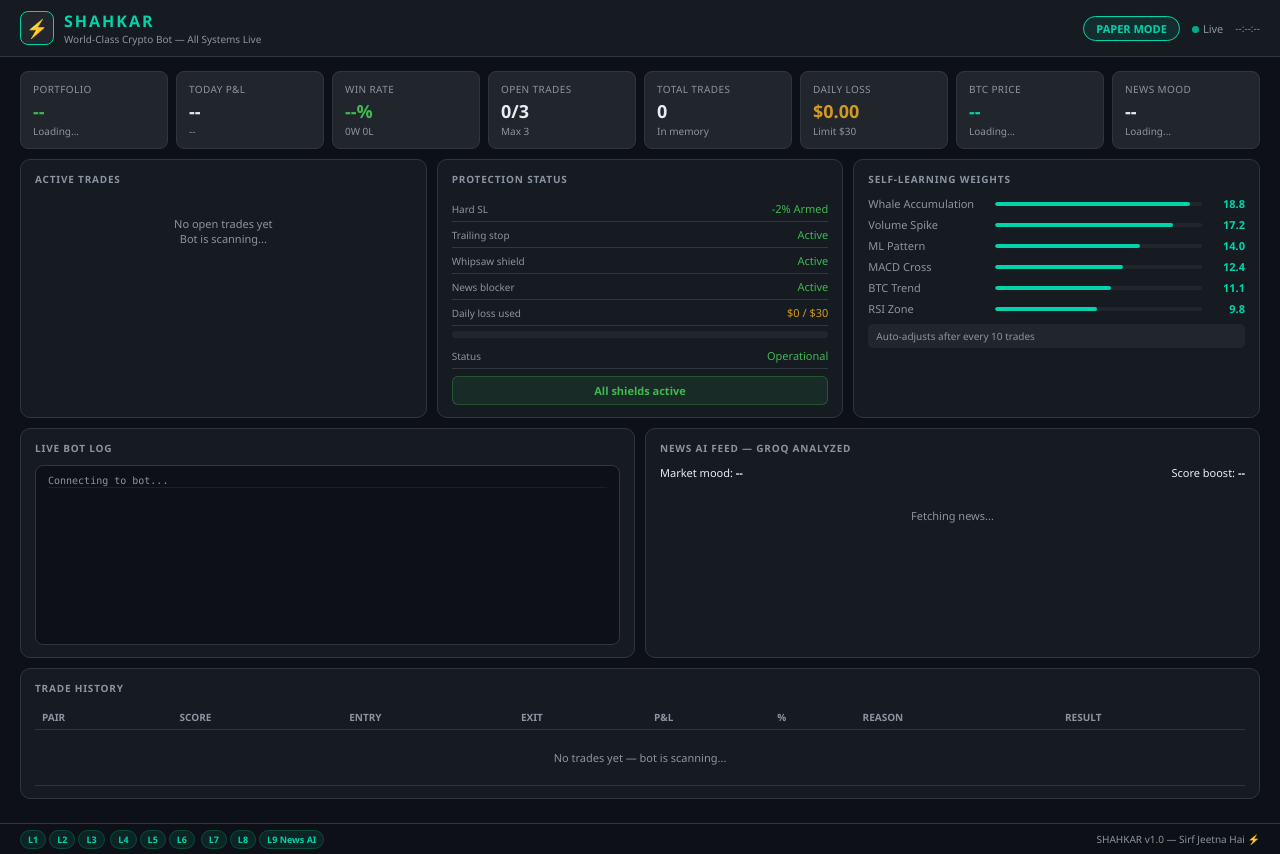
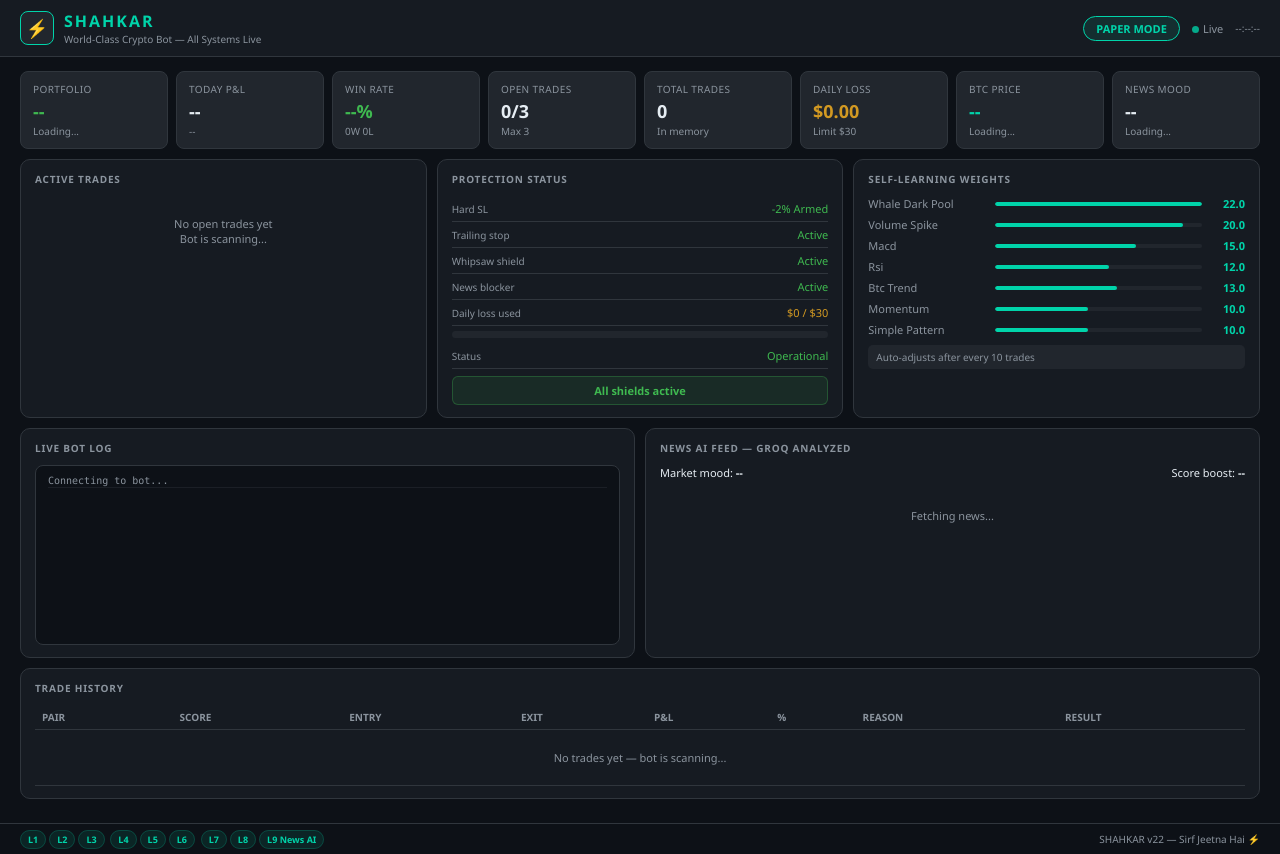
Before and after one commit to Mendeezorg/shahkar, a Flask app: page / in a window 1280 px wide. Run offline with Flask 3, Linux system fonts and the light colour scheme; data that the repository does not hold is empty; some libraries are stand-ins or nearby versions.

Commit message:
Update dashboard.html

```diff
--- a/dashboard/templates/dashboard.html
+++ b/dashboard/templates/dashboard.html
@@ -41,13 +41,6 @@ body{background:var(--bg);color:var(--text);font-family:'Segoe UI',sans-serif;fo
 .tc-fill{height:100%;border-radius:3px;background:var(--teal);}
 .tc-labels{display:flex;justify-content:space-between;font-size:9px;color:var(--muted);margin-top:2px;}
 .empty{text-align:center;color:var(--muted);padding:20px;font-size:11px;}
-.scan-row{display:flex;align-items:center;gap:6px;padding:5px 0;border-bottom:1px solid var(--border);font-size:11px;}
-.scan-row:last-child{border-bottom:none;}
-.sb{font-size:10px;font-weight:700;padding:1px 6px;border-radius:3px;}
-.sb-p{background:rgba(63,185,80,0.2);color:var(--green);}
-.sb-s{background:var(--bg3);color:var(--muted);}
-.sbar{flex:1;height:3px;background:var(--bg3);border-radius:2px;overflow:hidden;margin:0 6px;}
-.sbar-f{height:100%;border-radius:2px;}
 .news-item{padding:6px 0;border-bottom:1px solid var(--border);font-size:11px;}
 .news-item:last-child{border-bottom:none;}
 .nb{font-size:9px;font-weight:600;padding:1px 5px;border-radius:3px;margin-right:5px;}
@@ -93,7 +86,6 @@ body{background:var(--bg);color:var(--text);font-family:'Segoe UI',sans-serif;fo
 </div>
 
 <div class="main">
-  <!-- TOP METRICS -->
   <div class="grid4">
     <div class="mc"><div class="mc-label">Portfolio</div><div class="mc-val green" id="m-portfolio">--</div><div class="mc-sub" id="m-port-sub">Loading...</div></div>
     <div class="mc"><div class="mc-label">Today P&L</div><div class="mc-val" id="m-pnl">--</div><div class="mc-sub" id="m-pnl-sub">--</div></div>
@@ -105,14 +97,11 @@ body{background:var(--bg);color:var(--text);font-family:'Segoe UI',sans-serif;fo
     <div class="mc"><div class="mc-label">News Mood</div><div class="mc-val" id="m-news">--</div><div class="mc-sub" id="m-news-sub">Loading...</div></div>
   </div>
 
-  <!-- ROW 1 -->
   <div class="grid3">
-    <!-- Active Trades -->
     <div class="panel">
       <div class="panel-title">Active Trades</div>
       <div id="active-trades"><div class="empty">No open trades yet<br>Bot is scanning...</div></div>
     </div>
-    <!-- Protection -->
     <div class="panel">
       <div class="panel-title">Protection Status</div>
       <div class="row"><span class="rl">Hard SL</span><span class="green">-2% Armed</span></div>
@@ -124,29 +113,26 @@ body{background:var(--bg);color:var(--text);font-family:'Segoe UI',sans-serif;fo
       <div class="row"><span class="rl">Status</span><span id="p-status" class="green">Operational</span></div>
       <div class="status-box sb-safe" id="p-box">All shields active</div>
     </div>
-    <!-- Self Learning Weights -->
     <div class="panel">
       <div class="panel-title">Self-Learning Weights</div>
       <div id="weights-list">
-        <div class="wt-row"><span class="wt-name">Whale Accumulation</span><div class="wt-bar"><div class="wt-fill" style="width:94%"></div></div><span class="wt-val">18.8</span></div>
-        <div class="wt-row"><span class="wt-name">Volume Spike</span><div class="wt-bar"><div class="wt-fill" style="width:86%"></div></div><span class="wt-val">17.2</span></div>
-        <div class="wt-row"><span class="wt-name">ML Pattern</span><div class="wt-bar"><div class="wt-fill" style="width:70%"></div></div><span class="wt-val">14.0</span></div>
-        <div class="wt-row"><span class="wt-name">MACD Cross</span><div class="wt-bar"><div class="wt-fill" style="width:62%"></div></div><span class="wt-val">12.4</span></div>
-        <div class="wt-row"><span class="wt-name">BTC Trend</span><div class="wt-bar"><div class="wt-fill" style="width:56%"></div></div><span class="wt-val">11.1</span></div>
-        <div class="wt-row"><span class="wt-name">RSI Zone</span><div class="wt-bar"><div class="wt-fill" style="width:49%"></div></div><span class="wt-val">9.8</span></div>
+        <div class="wt-row"><span class="wt-name">Whale Dark Pool</span><div class="wt-bar"><div class="wt-fill" style="width:100%"></div></div><span class="wt-val">22.0</span></div>
+        <div class="wt-row"><span class="wt-name">Volume Spike</span><div class="wt-bar"><div class="wt-fill" style="width:91%"></div></div><span class="wt-val">20.0</span></div>
+        <div class="wt-row"><span class="wt-name">Macd</span><div class="wt-bar"><div class="wt-fill" style="width:68%"></div></div><span class="wt-val">15.0</span></div>
+        <div class="wt-row"><span class="wt-name">Rsi</span><div class="wt-bar"><div class="wt-fill" style="width:55%"></div></div><span class="wt-val">12.0</span></div>
+        <div class="wt-row"><span class="wt-name">Btc Trend</span><div class="wt-bar"><div class="wt-fill" style="width:59%"></div></div><span class="wt-val">13.0</span></div>
+        <div class="wt-row"><span class="wt-name">Momentum</span><div class="wt-bar"><div class="wt-fill" style="width:45%"></div></div><span class="wt-val">10.0</span></div>
+        <div class="wt-row"><span class="wt-name">Simple Pattern</span><div class="wt-bar"><div class="wt-fill" style="width:45%"></div></div><span class="wt-val">10.0</span></div>
       </div>
       <div style="margin-top:8px;padding:5px 8px;background:var(--bg3);border-radius:5px;font-size:10px;color:var(--muted);">Auto-adjusts after every 10 trades</div>
     </div>
   </div>
 
-  <!-- ROW 2 -->
   <div class="grid2">
-    <!-- Live Log -->
     <div class="panel">
       <div class="panel-title">Live Bot Log</div>
       <div class="log-box" id="log-box"><div class="log-line log-m">Connecting to bot...</div></div>
     </div>
-    <!-- News Feed -->
     <div class="panel">
       <div class="panel-title">News AI Feed — Groq Analyzed</div>
       <div style="display:flex;justify-content:space-between;margin-bottom:8px;font-size:11px;">
@@ -157,7 +143,6 @@ body{background:var(--bg);color:var(--text);font-family:'Segoe UI',sans-serif;fo
     </div>
   </div>
 
-  <!-- ROW 3 Trade History -->
   <div class="panel" style="margin-bottom:10px;">
     <div class="panel-title">Trade History</div>
     <div style="overflow-x:auto;">
@@ -175,7 +160,7 @@ body{background:var(--bg);color:var(--text);font-family:'Segoe UI',sans-serif;fo
     <span class="lp">L4</span><span class="lp">L5</span><span class="lp">L6</span>
     <span class="lp">L7</span><span class="lp">L8</span><span class="lp">L9 News AI</span>
   </div>
-  <span>SHAHKAR v1.0 — Sirf Jeetna Hai &#9889;</span>
+  <span>SHAHKAR v22 — Sirf Jeetna Hai &#9889;</span>
 </div>
 
 <script>
@@ -187,31 +172,29 @@ function updateAll(data){
   const s = data.stats || {};
   const n = data.news  || {};
 
-  // Timestamp
   if(data.timestamp) document.getElementById("timestamp").textContent = data.timestamp;
 
-  // Top metrics — only update if real data
-  const pnl = s.total_pnl || 0;
-  const port = 1000 + pnl;
+  const pnl  = s.total_pnl || 0;
+  const port  = 1000 + pnl;
   set("m-portfolio", "$" + port.toFixed(2), pnl >= 0 ? "green" : "red");
   set("m-port-sub", "Started $1000");
   set("m-pnl", (pnl>=0?"+":"") + "$" + pnl.toFixed(2), pnl>=0?"green":"red");
-  set("m-pnl-sub", s.total_trades + " total trades");
+  set("m-pnl-sub", (s.total_trades||0) + " total trades");
   set("m-wr", (s.win_rate||0) + "%", (s.win_rate||0)>=60?"green":"amber");
   set("m-wr-sub", (s.wins||0) + "W " + (s.losses||0) + "L");
   set("m-open", (s.open_count||0) + "/3");
   set("m-total", s.total_trades||0);
 
   const dl = s.daily_loss || 0;
-  set("m-loss", "$" + dl.toFixed(2), dl > 20 ? "red" : dl > 10 ? "amber" : "amber");
+  set("m-loss", "$" + dl.toFixed(2), dl > 20 ? "red" : "amber");
 
-  // News mood
-  const mood = (n.market_mood||{}).mood || "neutral";
+  const mood  = (n.market_mood||{}).mood || "neutral";
   const boost = n.score_boost || 0;
   set("m-news", mood.toUpperCase(), mood==="bullish"?"green":mood==="bearish"||mood==="critical"?"red":"amber");
   set("m-news-sub", "boost: " + (boost>=0?"+":"") + boost);
 
-  // Protection
+  if(s.mode) document.getElementById("mode-badge").textContent = s.mode + " MODE";
+
   const pct = Math.min(100,(dl/30)*100);
   document.getElementById("p-loss").textContent = "$"+dl.toFixed(2)+" / $30";
   const df = document.getElementById("daily-fill");
@@ -229,22 +212,12 @@ function updateAll(data){
     document.getElementById("p-box").textContent="All shields active";
   }
 
-  // Active trades
   renderTrades(data.open_trades||[]);
-
-  // Logs
   renderLogs(data.logs||[]);
-
-  // News
   renderNews(n);
-
-  // History
   renderHistory(data.history||[]);
-
-  // Weights
   if(data.weights && Object.keys(data.weights).length) renderWeights(data.weights);
 
-  // BTC Live Price
   const btc = data.btc || {};
   if(btc.price && btc.price > 0){
     const chg = btc.change_24h || 0;
@@ -257,9 +230,7 @@ function set(id, val, colorClass){
   const el = document.getElementById(id);
   if(!el) return;
   el.textContent = val;
-  if(colorClass){
-    el.className = colorClass;
-  }
+  if(colorClass) el.className = colorClass;
 }
 
 function renderTrades(trades){
@@ -275,7 +246,7 @@ function renderTrades(trades){
     const pnl     = entry > 0 ? (current - entry) * qty : (t.pnl || 0);
     const pct     = entry > 0 ? ((current - entry) / entry * 100) : (t.pnl_pct || 0);
     const prog    = Math.min(100, Math.max(0, (pct / 10) * 100));
-    const sl_pct  = entry > 0 ? ((t.stop_loss - entry) / entry * 100) : -2;
+    const sl_pct  = entry > 0 && t.stop_loss ? ((t.stop_loss - entry) / entry * 100) : -2;
     const gem     = t.is_gem ? ' 💎' : '';
     const color   = pnl >= 0 ? 'var(--green)' : 'var(--red)';
     return `<div class="trade-card">
@@ -287,27 +258,8 @@ function renderTrades(trades){
       <div class="tc-labels">
         <span>Entry $${entry.toFixed(6)}</span>
         <span>SL ${sl_pct.toFixed(1)}%</span>
-        <span>Score ${t.score}</span>
+        <span>Score ${t.score||'--'}</span>
       </div>
-    </div>`;
-  }).join("");
-}
-  const el = document.getElementById("active-trades");
-  if(!trades.length){
-    el.innerHTML = '<div class="empty">No open trades<br>Scanning for 85+ score...</div>';
-    return;
-  }
-  el.innerHTML = trades.map(t=>{
-    const pnl = t.pnl||0;
-    const pct = t.pnl_pct||0;
-    const prog = Math.min(100,Math.max(0,(pct/10)*100));
-    return `<div class="trade-card">
-      <div class="tc-top">
-        <span style="font-weight:600;">${t.symbol}</span>
-        <span style="font-weight:700;color:${pnl>=0?'var(--green)':'var(--red)'};">${pnl>=0?'+':''}$${pnl.toFixed(3)}</span>
-      </div>
-      <div class="tc-bar"><div class="tc-fill" style="width:${prog}%"></div></div>
-      <div class="tc-labels"><span>Entry $${(t.entry_price||0).toFixed(6)}</span><span>Score ${t.score}</span></div>
     </div>`;
   }).join("");
 }
@@ -348,25 +300,22 @@ function renderNews(n){
     const art = a.article||{};
     const s   = a.sentiment||"neutral";
     const cls = s==="bullish"?"nb-bull":s==="bearish"?"nb-bear":s==="critical"?"nb-crit":"nb-neu";
-
-    // Format date/time
     let timeStr = "";
     const rawTime = art.time || art.fetched || a.analyzed_at || "";
     if(rawTime){
-      try {
+      try{
         const d = new Date(rawTime);
         if(!isNaN(d)){
-          timeStr = d.toLocaleDateString("en-GB", {day:"2-digit",month:"short"}) +
-                    " " + d.toLocaleTimeString("en-GB", {hour:"2-digit",minute:"2-digit"});
+          timeStr = d.toLocaleDateString("en-GB",{day:"2-digit",month:"short"}) + " " +
+                    d.toLocaleTimeString("en-GB",{hour:"2-digit",minute:"2-digit"});
         }
-      } catch(e){ timeStr = rawTime.slice(0,16); }
+      }catch(e){ timeStr = rawTime.slice(0,16); }
     }
-
     return `<div class="news-item">
       <div style="display:flex;align-items:center;gap:6px;margin-bottom:3px;">
         <span class="nb ${cls}">${s.toUpperCase()}</span>
         <span style="font-size:10px;color:var(--muted);">${art.source||""}</span>
-        ${timeStr ? `<span style="font-size:10px;color:var(--muted);margin-left:auto;">&#128336; ${timeStr}</span>` : ""}
+        ${timeStr?`<span style="font-size:10px;color:var(--muted);margin-left:auto;">&#128336; ${timeStr}</span>`:""}
       </div>
       <div style="color:var(--text);font-size:12px;line-height:1.4;">${(art.title||"").slice(0,90)}</div>
       <div style="font-size:10px;color:var(--muted);margin-top:2px;">
```
